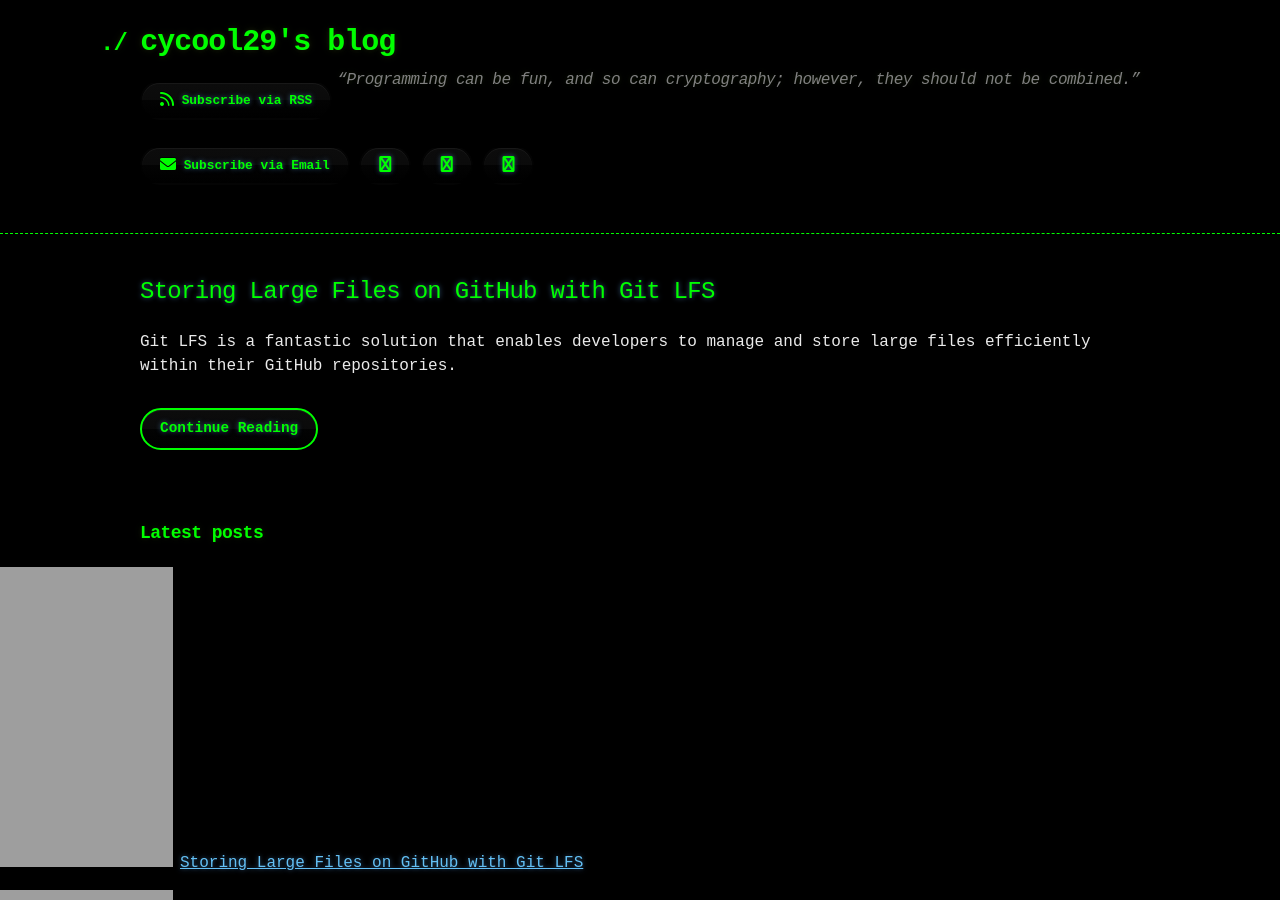
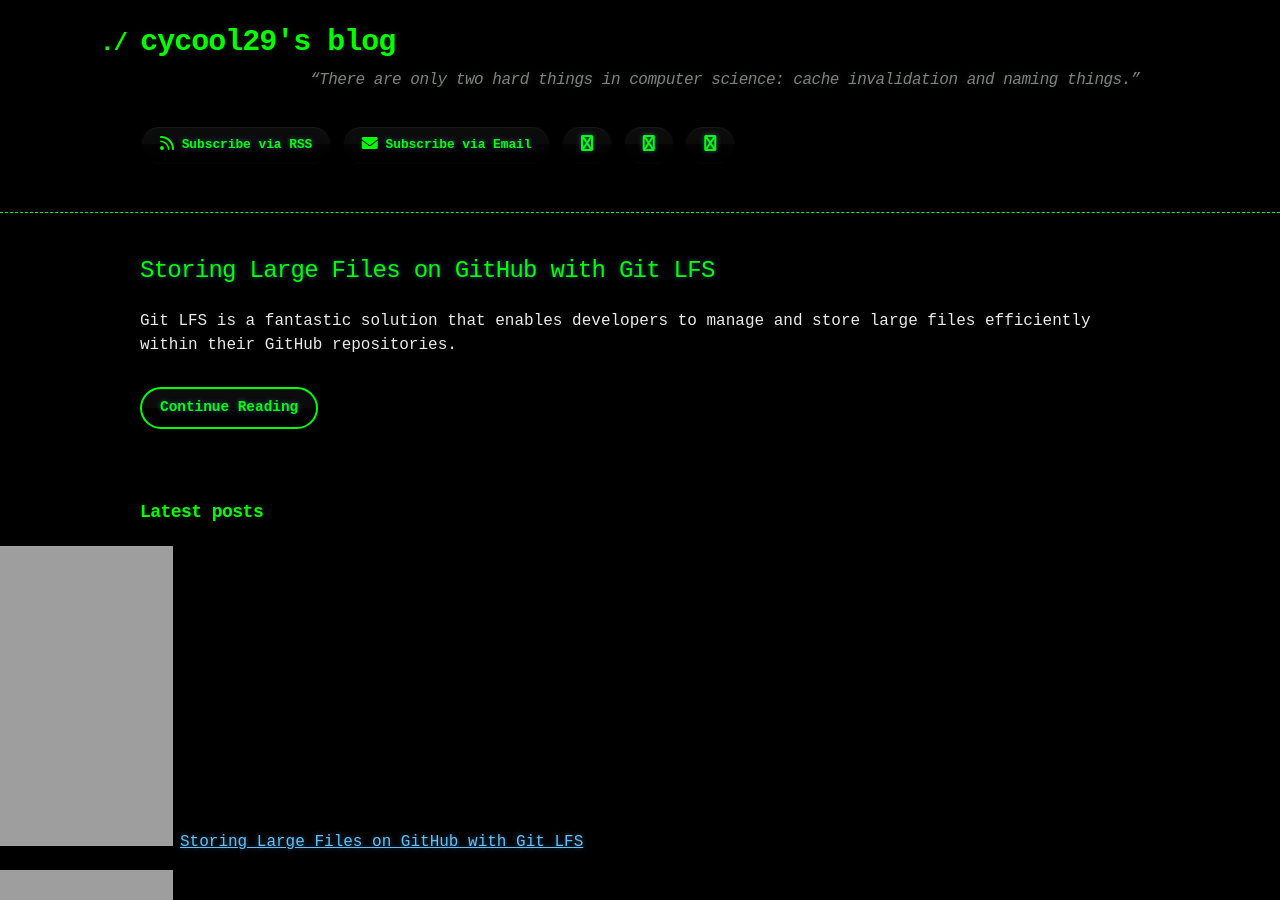
Before and after one commit to cycool29/cycool29.github.io, a Jekyll site: the page built from index.md, in a window 1280 px wide and 900 px high. Built offline with Jekyll 4.4.1, drawn with Linux system fonts in a browser that asks for light colours; a style sheet for code colours, icons or effects is not loaded.

Commit message:
Update quotes

```diff
--- a/_config.yml
+++ b/_config.yml
@@ -1,5 +1,5 @@
 title: cycool29's blog
-description: "“Programming can be fun, and so can cryptography; however, they should not be combined.” "
+description: "“There are only two hard things in computer science: cache invalidation and naming things.” "
 bio: A high school student. Intermediate in Python, Git, Bash. Learning JavaScript. He/Him. "
 author: cycool29
 url: https://cycool29.github.io
```
